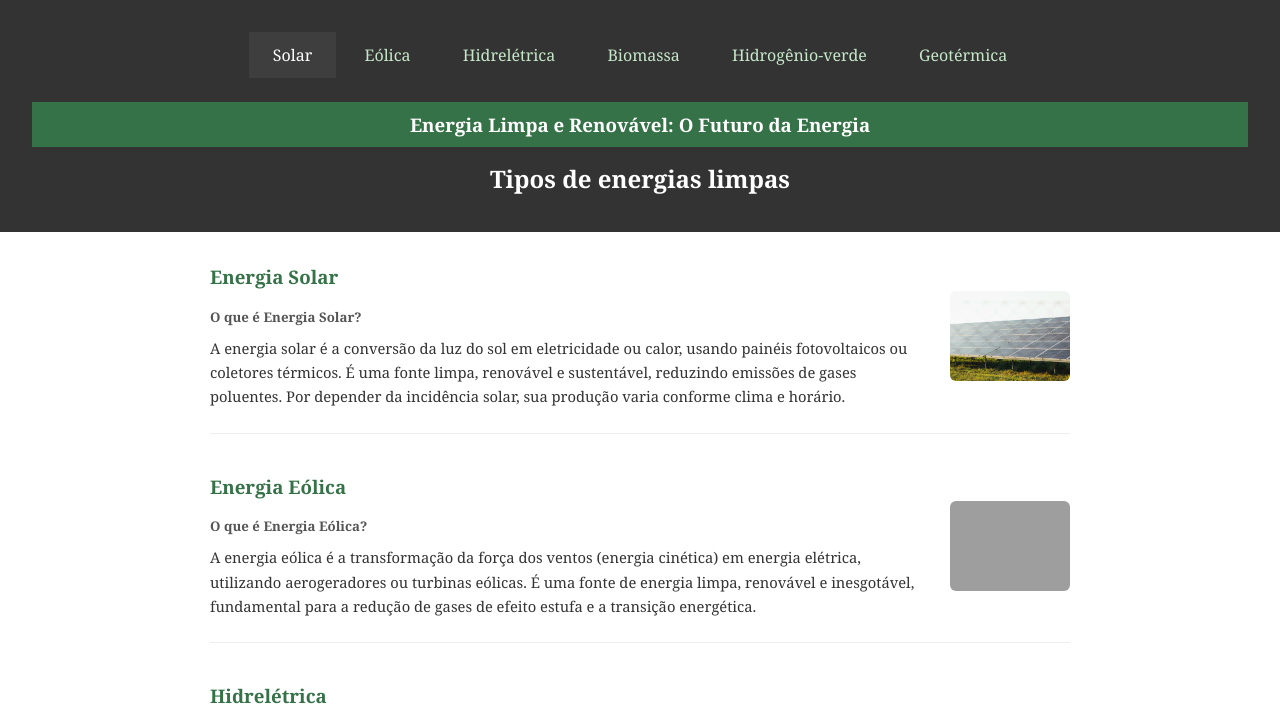
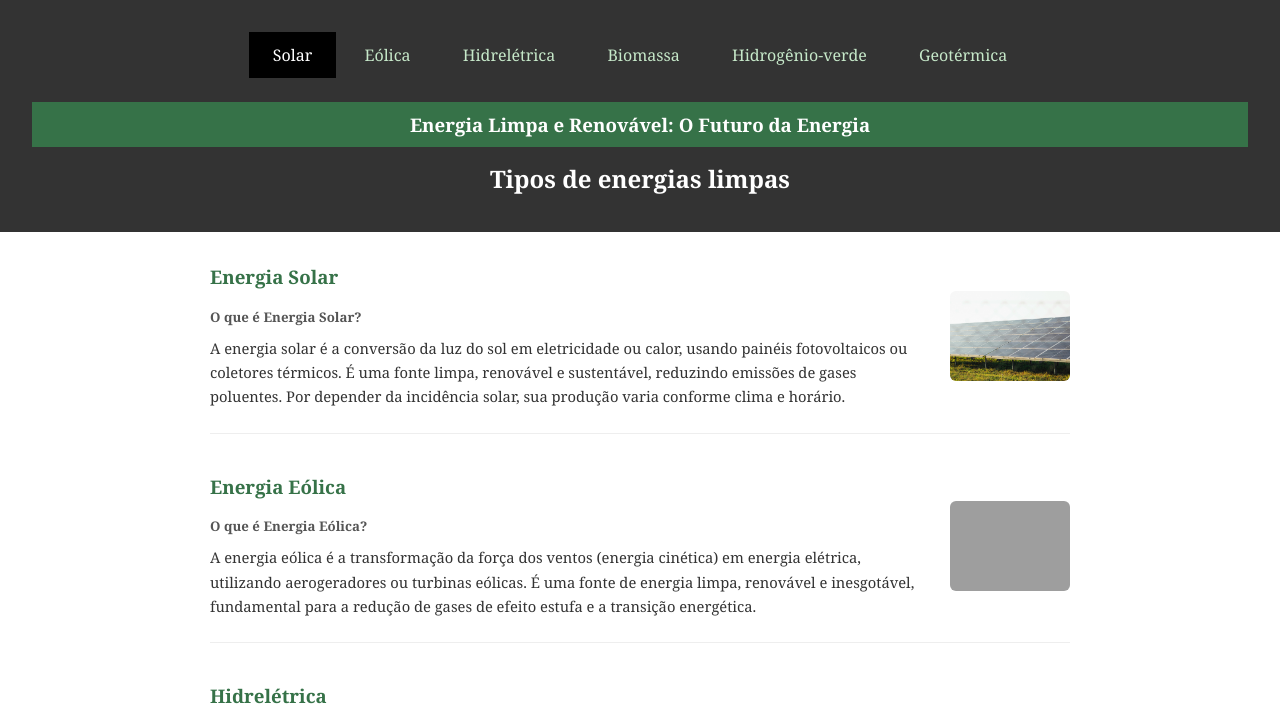
Before and after one commit to erickgodoidias-glitch/energia, a plain HTML site: page index.html in a window 1280 px wide. In both pictures the pointer is over the link "Solar". Shown: the top 720 px of the page. Drawn offline with Linux system fonts and the light colour scheme; grey boxes are pictures that could not be loaded.

Commit message:
versao13

```diff
--- a/index.html
+++ b/index.html
@@ -49,7 +49,7 @@
     }
 
     nav a:hover {
-       background: #3e3e3e;
+       background: #000000;
        color: white;
     }
 
```
